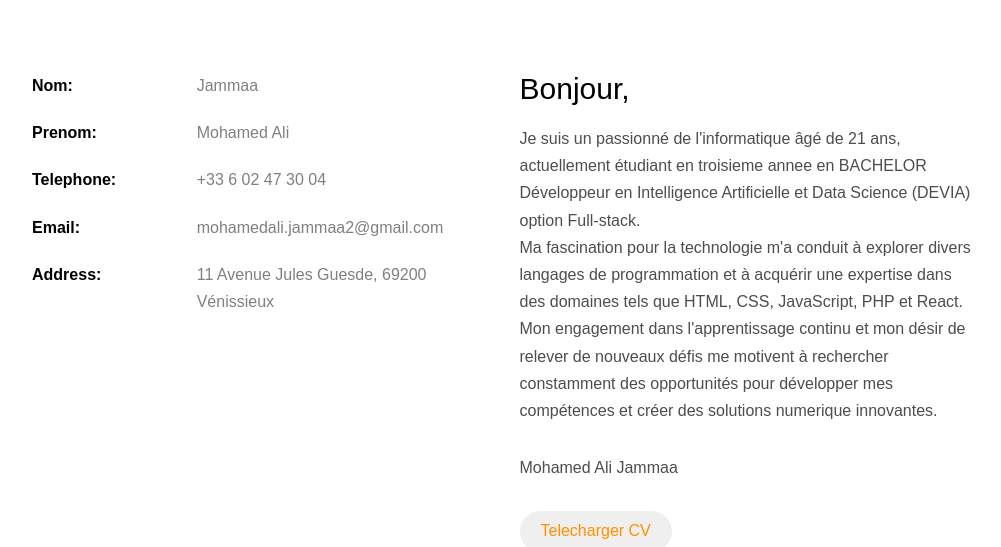
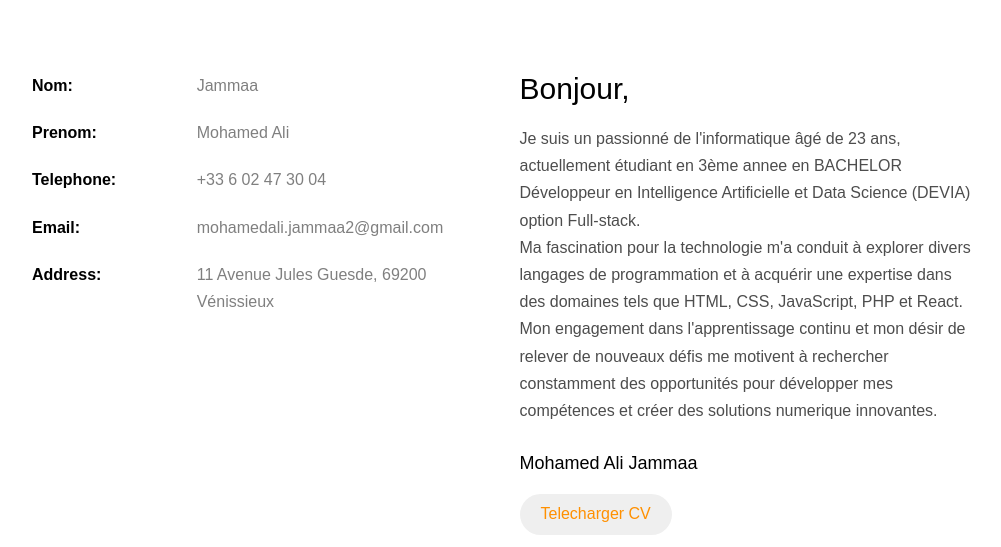
Before and after one commit to CHAMA9A/portfolio, a plain HTML site: page index.html in a window 1280 px wide. Shown: the part 1000-1547 px from the top of the page, without its empty margins (38-1039 px from the left). Drawn offline with Linux system fonts and the light colour scheme; some packages are replaced by stand-ins of ours; no server answers; files whose address does not match are found by name.

Commit message:
Update index.html

```diff
--- a/index.html
+++ b/index.html
@@ -83,8 +83,8 @@
 				</div>
 				<div class="col-md-5">
 					<h2>Bonjour,</h2>
-					<p>Je suis un passionné de l'informatique âgé de 21 ans, actuellement étudiant en troisieme annee en BACHELOR Développeur en Intelligence Artificielle et Data Science (DEVIA) option  Full-stack.<br> Ma fascination pour la technologie m'a conduit à explorer divers langages de programmation et à acquérir une expertise dans des domaines tels que HTML, CSS, JavaScript, PHP et React.<br> Mon engagement dans l'apprentissage continu et mon désir de relever de nouveaux défis me motivent à rechercher constamment des opportunités pour développer mes compétences et créer des solutions numerique innovantes.</p>
-					<p>Mohamed Ali Jammaa</p>
+					<p>Je suis un passionné de l'informatique âgé de 23 ans, actuellement étudiant en 3ème annee en BACHELOR Développeur en Intelligence Artificielle et Data Science (DEVIA) option  Full-stack.<br> Ma fascination pour la technologie m'a conduit à explorer divers langages de programmation et à acquérir une expertise dans des domaines tels que HTML, CSS, JavaScript, PHP et React.<br> Mon engagement dans l'apprentissage continu et mon désir de relever de nouveaux défis me motivent à rechercher constamment des opportunités pour développer mes compétences et créer des solutions numerique innovantes.</p>
+					<h4>Mohamed Ali Jammaa</h4>
 					<button class="btn btn-outline-warning"><a href="images/CV_2024-04-09_Mohamed Ali_Jammaa.pdf" download="WhatsApp Image 2024-04-09 à 12.21.47_e3238d4e.jpg"> Telecharger CV</a></button>
 					<p>
 						<ul class="fh5co-social-icons">
```
